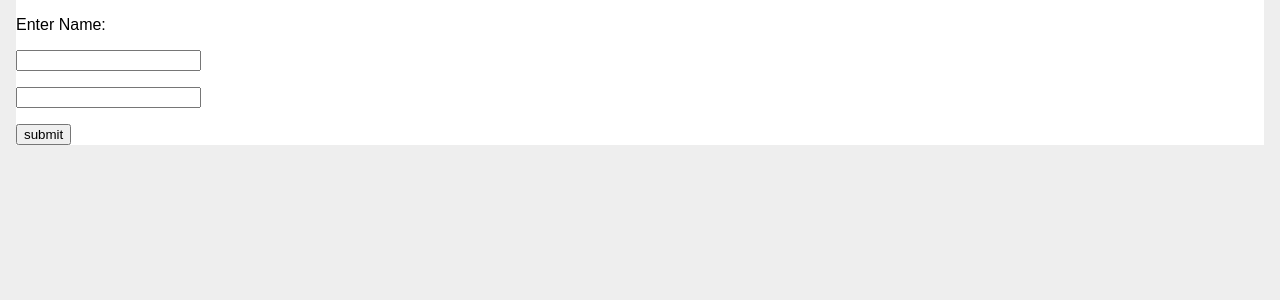
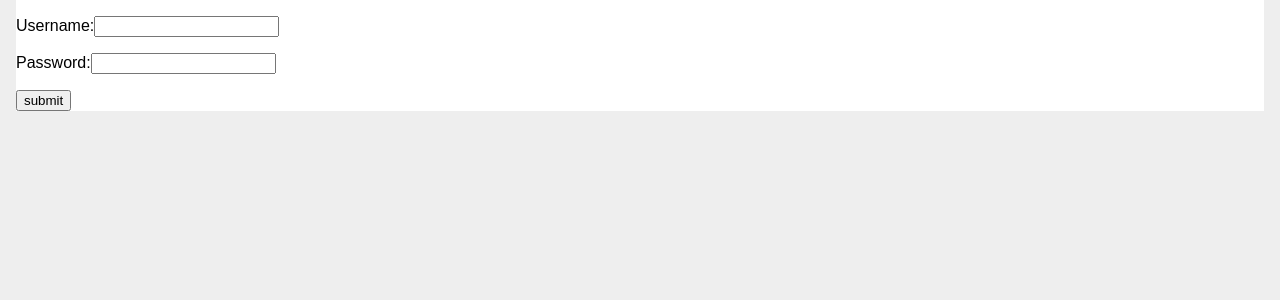
Before and after one commit to Onefivezero/DatabaseProject112233, a Flask app: page /login in a window 1280 px wide. Shown: the part 34-334 px from the top of the page. Run offline with Flask 2, Linux system fonts and the light colour scheme; some libraries are stand-ins or nearby versions.

Commit message:
Add files via upload

```diff
--- a/templates/login.html
+++ b/templates/login.html
@@ -32,9 +32,8 @@
         </div>
 
         <form action = "{{ url_for('login') }}" method = "post">
-            <p>Enter Name:</p>
-            <p><input type = "text" name = "givenu"/></p>
-            <p><input type = "text" name = "givenp"/></p>
+            <p>Username:<input type = "text" name = "givenu"/></p>
+            <p>Password:<input type = "text" name = "givenp"/></p>
             <p><input type = "submit" value = "submit" class="button"/></p>
       </form>
     </body>
```
